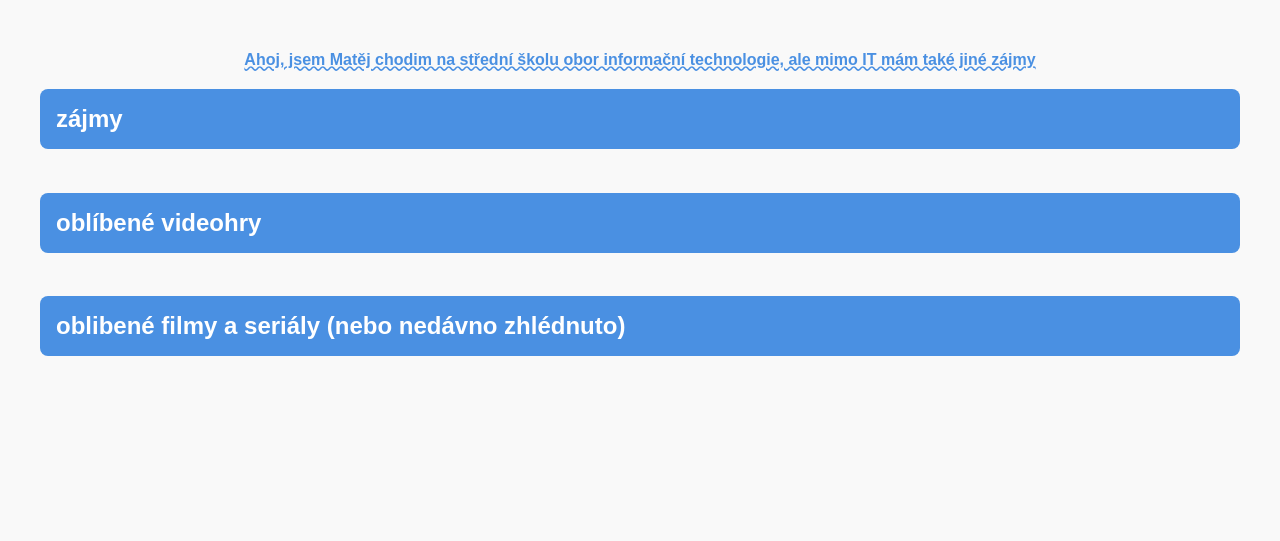
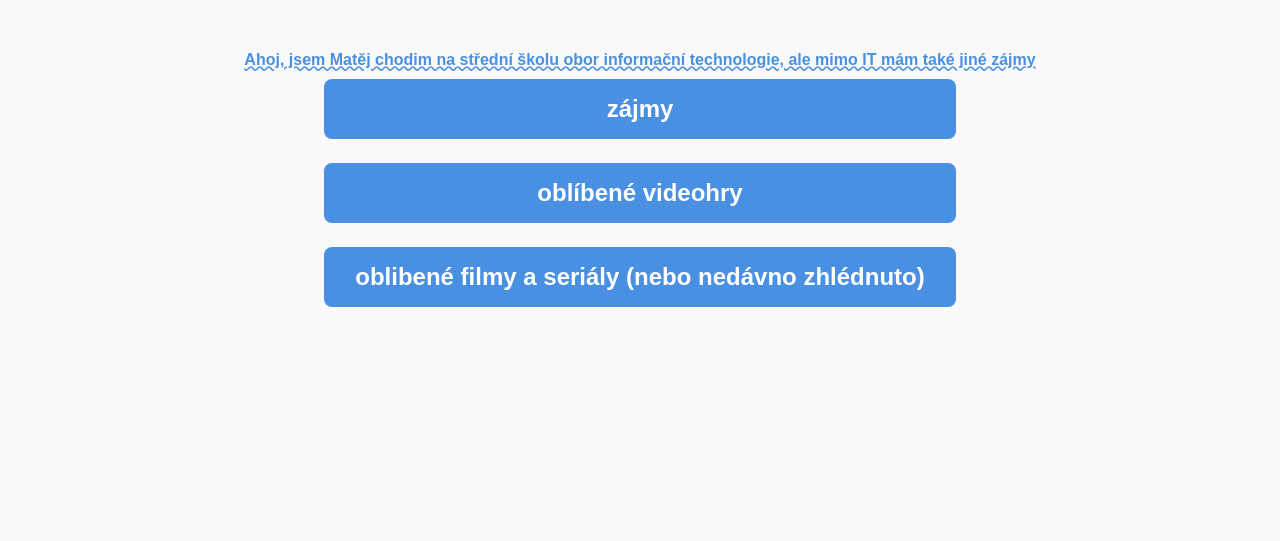
Before and after one commit to losacek/losacek.github.io, a plain HTML site: page index.html in a window 1280 px wide. Drawn offline with Linux system fonts and the light colour scheme.

Commit message:
Update index.html

```diff
--- a/index.html
+++ b/index.html
@@ -15,6 +15,9 @@
     }
 
     .toggle-title {
+      width: 50%;
+      margin: 0 auto;
+      text-align: center;
       cursor: pointer;
       background-color: #4a90e2;
       color: white;
```
